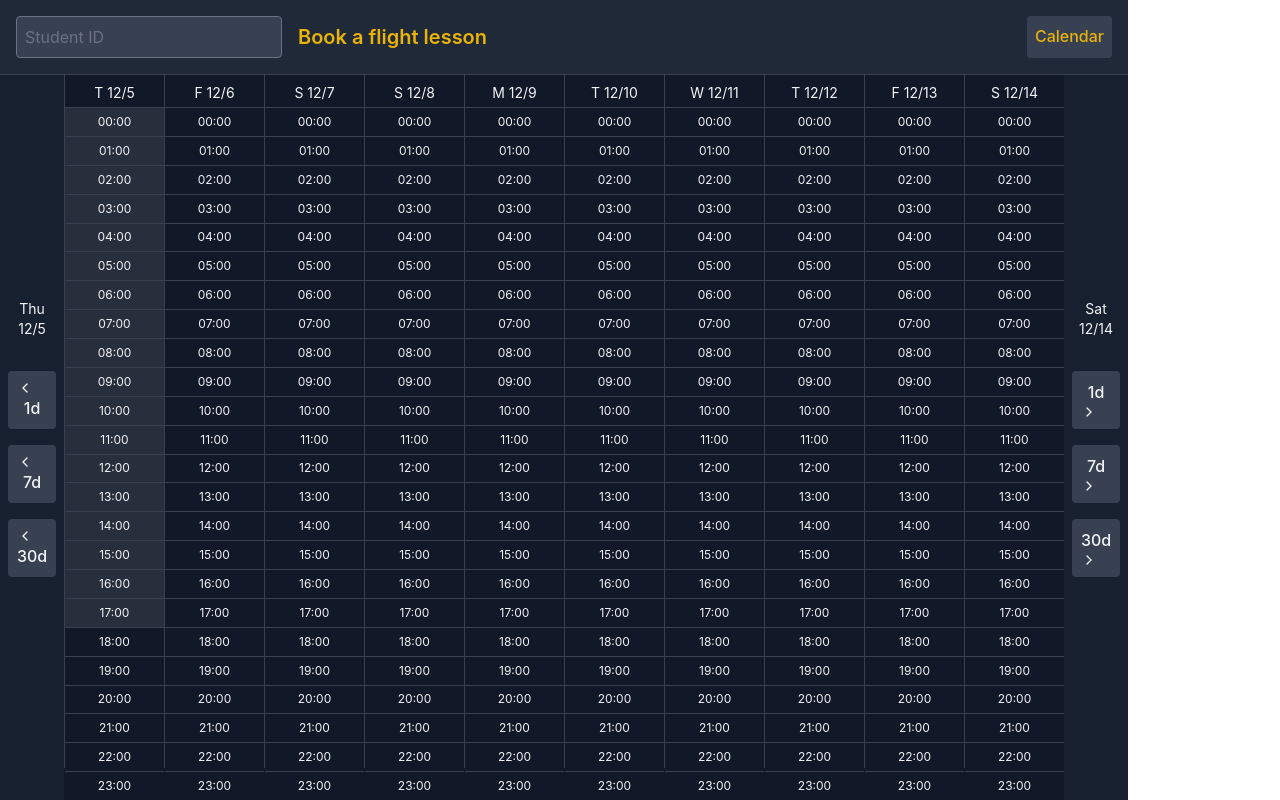
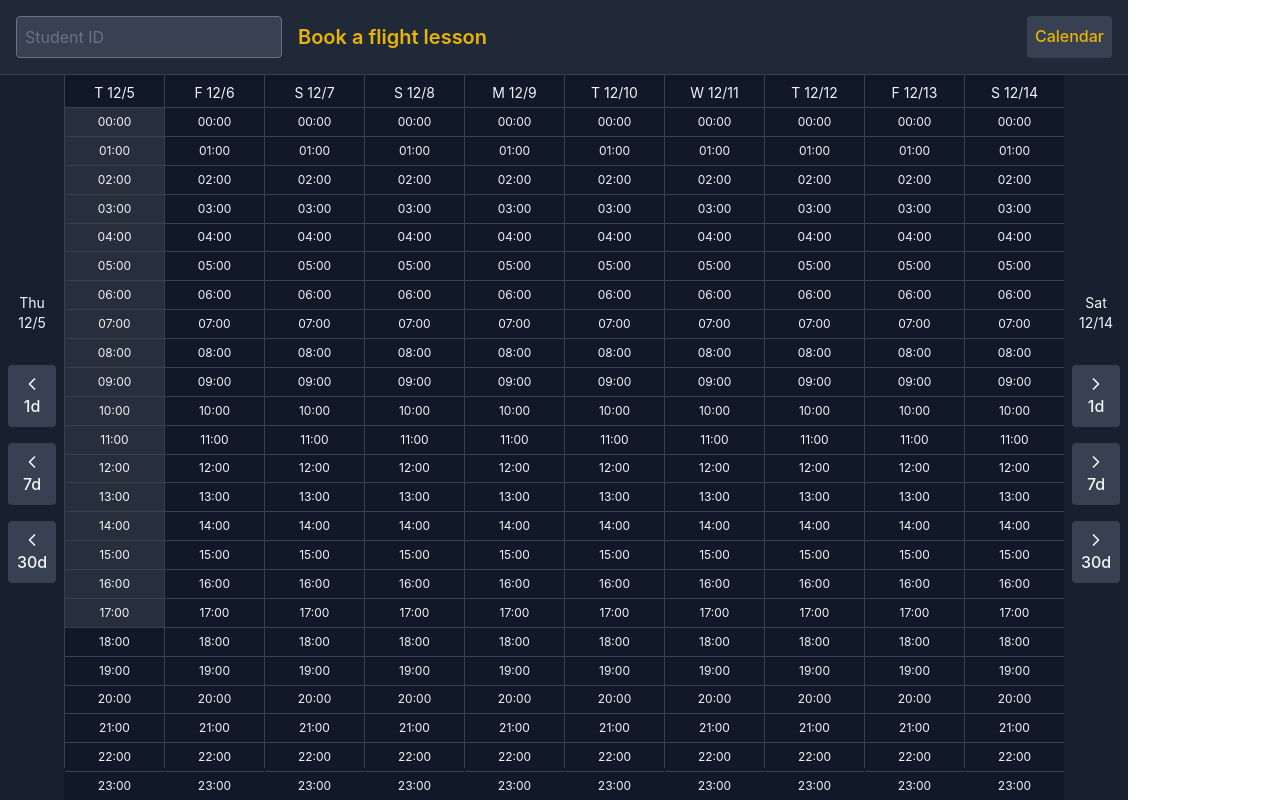
Before and after one commit to mckeeh3/wing-plan-ui, a React (Vite) app: page /reservations in a window 1280 px wide. Built offline with nearby package versions, Linux system fonts and the light colour scheme; the HTML template or start-up script is replaced by a standard one.

Commit message:
adjust the left/right day scroll buttons

```diff
--- a/src/components/FlightReservation.jsx
+++ b/src/components/FlightReservation.jsx
@@ -386,17 +386,17 @@ const FlightReservation = () => {
         {/* Left Scroll Buttons */}
         <div className='absolute left-0 top-0 bottom-0 w-16 flex flex-col justify-center space-y-4 bg-gray-800 bg-opacity-50 p-2'>
           <div className='text-sm text-center mb-4'>{visibleDays.length > 0 && formatScrollDate(visibleDays[0])}</div>
-          <button onClick={() => handleScroll(-1)} className='p-2 bg-gray-700 rounded hover:bg-gray-600'>
-            <ChevronLeft className='w-4 h-4' />
-            1d
+          <button onClick={() => handleScroll(-1)} className='p-2 bg-gray-700 rounded hover:bg-gray-600 flex flex-col items-center justify-center'>
+            <ChevronLeft className='w-5 h-5' />
+            <span>1d</span>
           </button>
-          <button onClick={() => handleScroll(-7)} className='p-2 bg-gray-700 rounded hover:bg-gray-600'>
-            <ChevronLeft className='w-4 h-4' />
-            7d
+          <button onClick={() => handleScroll(-7)} className='p-2 bg-gray-700 rounded hover:bg-gray-600 flex flex-col items-center justify-center'>
+            <ChevronLeft className='w-5 h-5' />
+            <span>7d</span>
           </button>
-          <button onClick={() => handleScroll(-30)} className='p-2 bg-gray-700 rounded hover:bg-gray-600'>
-            <ChevronLeft className='w-4 h-4' />
-            30d
+          <button onClick={() => handleScroll(-30)} className='p-2 bg-gray-700 rounded hover:bg-gray-600 flex flex-col items-center justify-center'>
+            <ChevronLeft className='w-5 h-5' />
+            <span>30d</span>
           </button>
         </div>
 
@@ -431,17 +431,17 @@ const FlightReservation = () => {
         {/* Right Scroll Buttons */}
         <div className='absolute right-0 top-0 bottom-0 w-16 flex flex-col justify-center space-y-4 bg-gray-800 bg-opacity-50 p-2'>
           <div className='text-sm text-center mb-4'>{visibleDays.length > 0 && formatScrollDate(visibleDays[visibleDays.length - 1])}</div>
-          <button onClick={() => handleScroll(1)} className='p-2 bg-gray-700 rounded hover:bg-gray-600'>
-            1d
-            <ChevronRight className='w-4 h-4' />
+          <button onClick={() => handleScroll(1)} className='p-2 bg-gray-700 rounded hover:bg-gray-600 flex flex-col items-center justify-center'>
+            <ChevronRight className='w-5 h-5' />
+            <span>1d</span>
           </button>
-          <button onClick={() => handleScroll(7)} className='p-2 bg-gray-700 rounded hover:bg-gray-600'>
-            7d
-            <ChevronRight className='w-4 h-4' />
+          <button onClick={() => handleScroll(7)} className='p-2 bg-gray-700 rounded hover:bg-gray-600 flex flex-col items-center justify-center'>
+            <ChevronRight className='w-5 h-5' />
+            <span>7d</span>
           </button>
-          <button onClick={() => handleScroll(30)} className='p-2 bg-gray-700 rounded hover:bg-gray-600'>
-            30d
-            <ChevronRight className='w-4 h-4' />
+          <button onClick={() => handleScroll(30)} className='p-2 bg-gray-700 rounded hover:bg-gray-600 flex flex-col items-center justify-center'>
+            <ChevronRight className='w-5 h-5' />
+            <span>30d</span>
           </button>
         </div>
 
--- a/src/components/TimeSlotScheduler.jsx
+++ b/src/components/TimeSlotScheduler.jsx
@@ -239,17 +239,17 @@ const TimeSlotScheduler = () => {
         {/* Left Scroll Buttons */}
         <div className='absolute left-0 top-0 bottom-0 w-16 flex flex-col justify-center space-y-4 bg-gray-800 bg-opacity-50 p-2'>
           <div className='text-sm text-center mb-4'>{visibleDays.length > 0 && formatScrollDate(visibleDays[0])}</div>
-          <button onClick={() => handleScroll(-1)} className='p-2 bg-gray-700 rounded hover:bg-gray-600'>
+          <button onClick={() => handleScroll(-1)} className='p-2 bg-gray-700 rounded hover:bg-gray-600 flex flex-col items-center'>
             <ChevronLeft className='w-4 h-4' />
-            1d
+            <span>1d</span>
           </button>
-          <button onClick={() => handleScroll(-7)} className='p-2 bg-gray-700 rounded hover:bg-gray-600'>
+          <button onClick={() => handleScroll(-7)} className='p-2 bg-gray-700 rounded hover:bg-gray-600 flex flex-col items-center'>
             <ChevronLeft className='w-4 h-4' />
-            7d
+            <span>7d</span>
           </button>
-          <button onClick={() => handleScroll(-30)} className='p-2 bg-gray-700 rounded hover:bg-gray-600'>
+          <button onClick={() => handleScroll(-30)} className='p-2 bg-gray-700 rounded hover:bg-gray-600 flex flex-col items-center'>
             <ChevronLeft className='w-4 h-4' />
-            30d
+            <span>30d</span>
           </button>
         </div>
 
@@ -294,17 +294,17 @@ const TimeSlotScheduler = () => {
         {/* Right Scroll Buttons */}
         <div className='absolute right-0 top-0 bottom-0 w-16 flex flex-col justify-center space-y-4 bg-gray-800 bg-opacity-50 p-2'>
           <div className='text-sm text-center mb-4'>{visibleDays.length > 0 && formatScrollDate(visibleDays[visibleDays.length - 1])}</div>
-          <button onClick={() => handleScroll(1)} className='p-2 bg-gray-700 rounded hover:bg-gray-600'>
-            1d
+          <button onClick={() => handleScroll(1)} className='p-2 bg-gray-700 rounded hover:bg-gray-600 flex flex-col items-center'>
             <ChevronRight className='w-4 h-4' />
+            <span>1d</span>
           </button>
-          <button onClick={() => handleScroll(7)} className='p-2 bg-gray-700 rounded hover:bg-gray-600'>
-            7d
+          <button onClick={() => handleScroll(7)} className='p-2 bg-gray-700 rounded hover:bg-gray-600 flex flex-col items-center'>
             <ChevronRight className='w-4 h-4' />
+            <span>7d</span>
           </button>
-          <button onClick={() => handleScroll(30)} className='p-2 bg-gray-700 rounded hover:bg-gray-600'>
-            30d
+          <button onClick={() => handleScroll(30)} className='p-2 bg-gray-700 rounded hover:bg-gray-600 flex flex-col items-center'>
             <ChevronRight className='w-4 h-4' />
+            <span>30d</span>
           </button>
         </div>
       </div>
```
